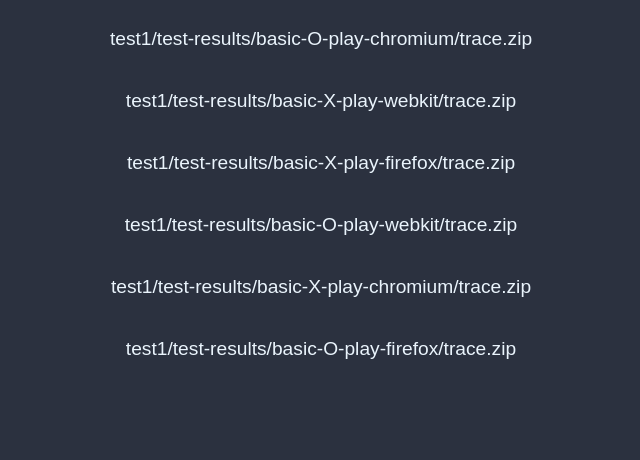
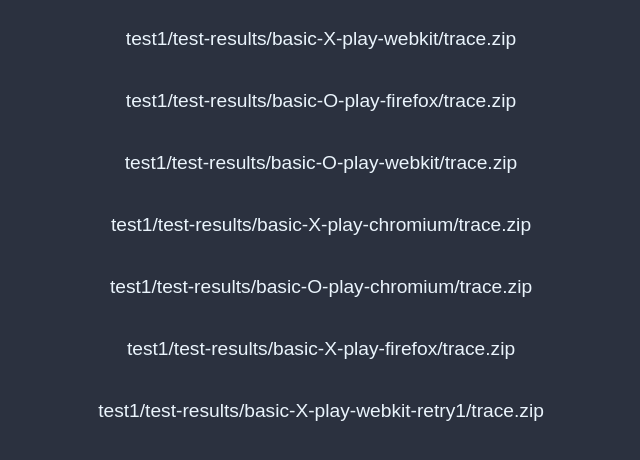
Before and after one commit to Yuankai619/LLM-Generated-web-and-Playwright-E2E-Testing, a plain HTML site: page index.html in a window 1280 px wide. Shown: the part 90-550 px from the top of the page, without its empty margins (319-959 px from the left). Drawn offline with Linux system fonts and the light colour scheme.

Commit message:
deploy: 90bfdb4df9169efe11ac9fe74cb0c786969391a2

```diff
--- a/index.html
+++ b/index.html
@@ -28,10 +28,11 @@
     box-shadow: 0px 4px 10px rgba(0, 0, 0, 0.3);
 }
 </style></head><body><h1>Playwright Traces</h1><ul>
-<li><a href='https://trace.playwright.dev/?trace=https://Yuankai619.github.io/LLM-Driven-Code-and-Test-Script-Generation/test1/test-results/basic-O-play-chromium/trace.zip'>test1/test-results/basic-O-play-chromium/trace.zip</a></li>
 <li><a href='https://trace.playwright.dev/?trace=https://Yuankai619.github.io/LLM-Driven-Code-and-Test-Script-Generation/test1/test-results/basic-X-play-webkit/trace.zip'>test1/test-results/basic-X-play-webkit/trace.zip</a></li>
-<li><a href='https://trace.playwright.dev/?trace=https://Yuankai619.github.io/LLM-Driven-Code-and-Test-Script-Generation/test1/test-results/basic-X-play-firefox/trace.zip'>test1/test-results/basic-X-play-firefox/trace.zip</a></li>
+<li><a href='https://trace.playwright.dev/?trace=https://Yuankai619.github.io/LLM-Driven-Code-and-Test-Script-Generation/test1/test-results/basic-O-play-firefox/trace.zip'>test1/test-results/basic-O-play-firefox/trace.zip</a></li>
 <li><a href='https://trace.playwright.dev/?trace=https://Yuankai619.github.io/LLM-Driven-Code-and-Test-Script-Generation/test1/test-results/basic-O-play-webkit/trace.zip'>test1/test-results/basic-O-play-webkit/trace.zip</a></li>
 <li><a href='https://trace.playwright.dev/?trace=https://Yuankai619.github.io/LLM-Driven-Code-and-Test-Script-Generation/test1/test-results/basic-X-play-chromium/trace.zip'>test1/test-results/basic-X-play-chromium/trace.zip</a></li>
-<li><a href='https://trace.playwright.dev/?trace=https://Yuankai619.github.io/LLM-Driven-Code-and-Test-Script-Generation/test1/test-results/basic-O-play-firefox/trace.zip'>test1/test-results/basic-O-play-firefox/trace.zip</a></li>
+<li><a href='https://trace.playwright.dev/?trace=https://Yuankai619.github.io/LLM-Driven-Code-and-Test-Script-Generation/test1/test-results/basic-O-play-chromium/trace.zip'>test1/test-results/basic-O-play-chromium/trace.zip</a></li>
+<li><a href='https://trace.playwright.dev/?trace=https://Yuankai619.github.io/LLM-Driven-Code-and-Test-Script-Generation/test1/test-results/basic-X-play-firefox/trace.zip'>test1/test-results/basic-X-play-firefox/trace.zip</a></li>
+<li><a href='https://trace.playwright.dev/?trace=https://Yuankai619.github.io/LLM-Driven-Code-and-Test-Script-Generation/test1/test-results/basic-X-play-webkit-retry1/trace.zip'>test1/test-results/basic-X-play-webkit-retry1/trace.zip</a></li>
 </ul></body></html>
```
Also changed, not shown: 7 other files.
